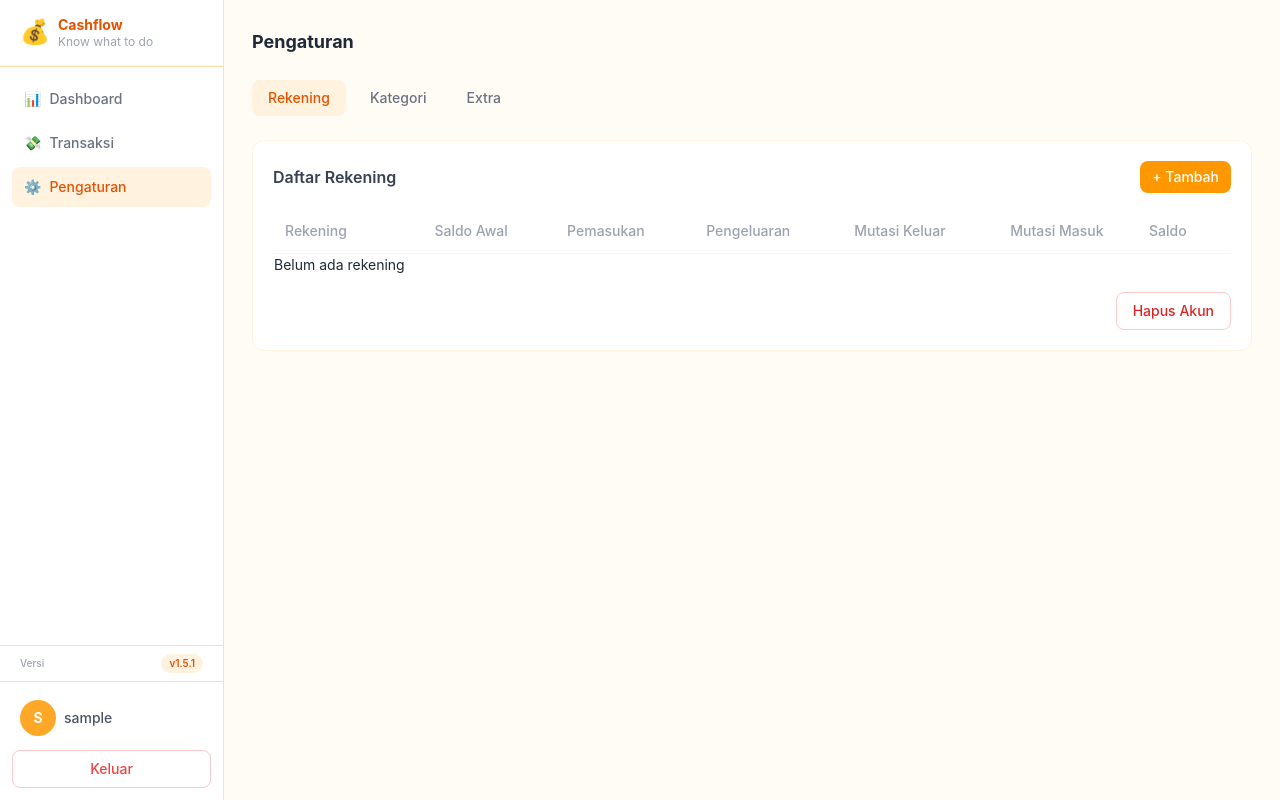
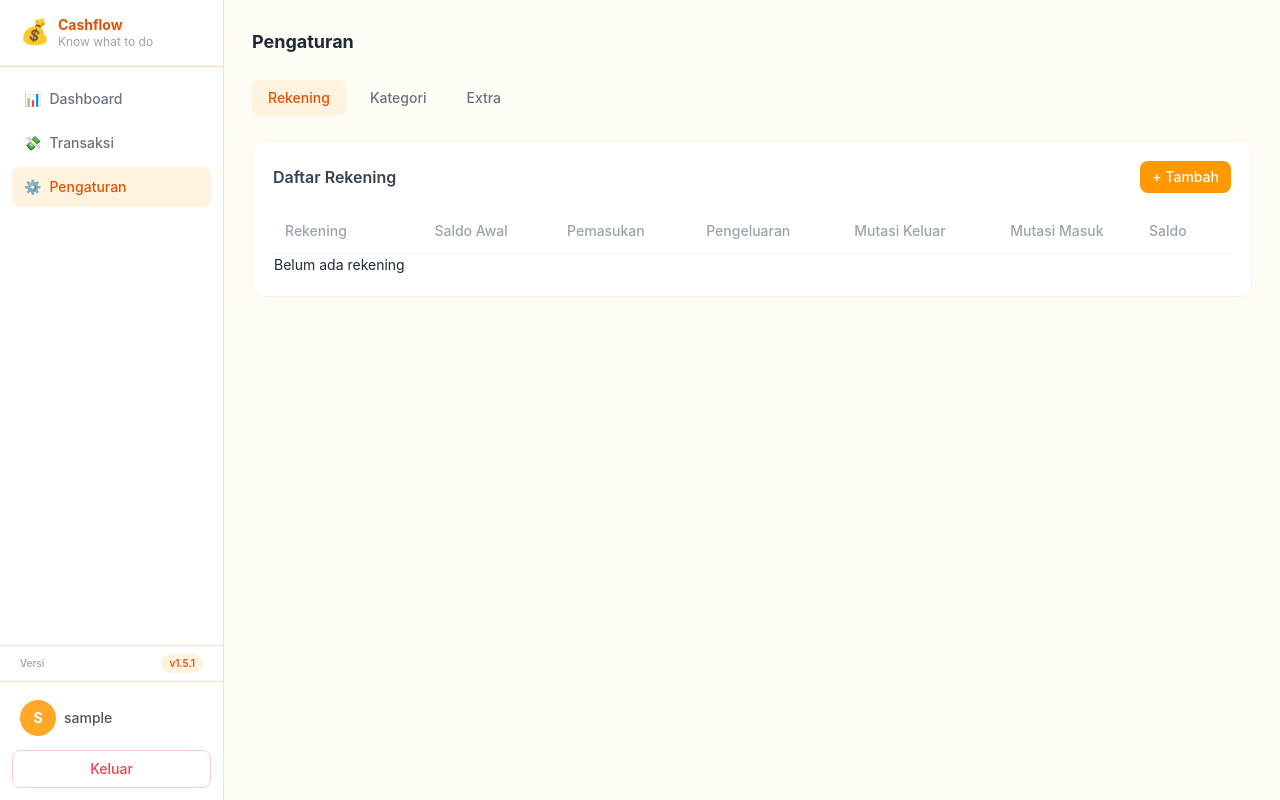
Before and after one commit to panpapan-rahe/cash-flow-journal, a Flask app: page /settings in a window 1280 px wide. Run offline with Flask 3, Linux system fonts and the light colour scheme; the visitor is signed in with stand-in values (Sample User, id 1); data that the repository does not hold is empty; some libraries are stand-ins or nearby versions.

```diff
--- a/app/templates/settings.html
+++ b/app/templates/settings.html
@@ -75,9 +75,6 @@
                                 <tr><td colspan="8" class="text-center py-4 text-gray-400">Belum ada rekening</td></tr>
                             </tbody>
                         </table>
-                    </div>
-                    <div class="mt-4 flex justify-end">
-                        <button id="btn-delete-account-extra" class="px-4 py-2 text-sm font-medium text-red-600 hover:bg-red-50 border border-red-200 rounded-lg transition">Hapus Akun</button>
                     </div>
                 </div>
             </div>
```
